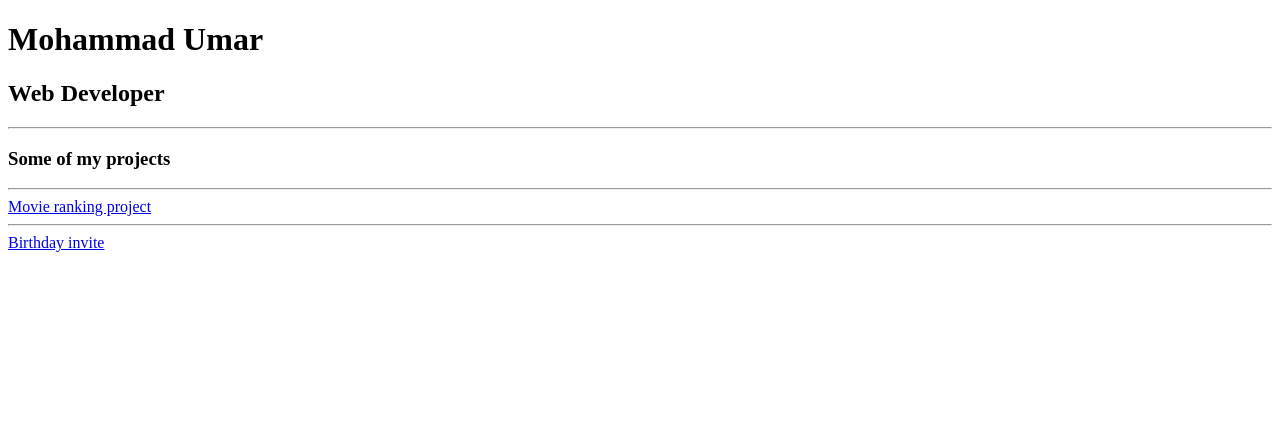
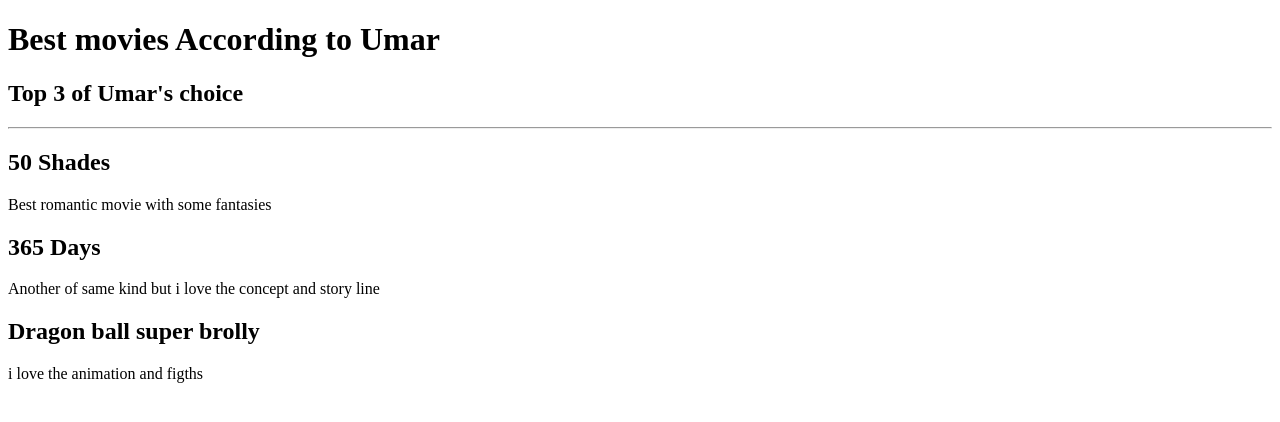
Before and after one commit to Umarx48/html-portfolio, a plain HTML site: page index.html in a window 1280 px wide. Drawn offline with Linux system fonts and the light colour scheme.

Commit message:
Add files via upload

```diff
--- a/index.html
+++ b/index.html
@@ -1,4 +1,4 @@
-<!-- TODO 1: Create the HTML Boilerplate -->
+<!-- Write your code below -->
  <!DOCTYPE html>
  <html lang="en">
  <head>
@@ -7,29 +7,14 @@
     <title>Document</title>
  </head>
  <body>
-    <h1>Mohammad Umar</h1>
-    <h2>Web Developer</h2>
+    <h1>Best movies According to Umar </h1>
+    <h2>Top 3 of Umar's choice</h2>
     <hr/>
-    <h3>Some of my projects</h3>
-    <hr>
-    <a href="../2.4 Movie Ranking Project/index.html">Movie ranking project</a>
-    <img src="../2.4 Movie Ranking Project/goal.png/" alt="" aria-setsize="10px">
-    <hr>
-    <a href="../3.4 Birthday Invite Project/index.html">Birthday invite</a>
-    <img src="../3.4 Birthday Invite Project/goal.png/200" alt="">
+    <h2>50 Shades </h2>
+    <p>Best romantic movie with some fantasies</p>
+    <h2>365 Days</h2>
+    <p>Another of same kind but i love the concept and story line</p>
+    <h2>Dragon ball super brolly</h2>
+    <p>i love the animation and figths </p>
  </body>
  </html>
-
-<!-- TODO 2: Add Your previous projects' HTML into the public folder -->
-
-<!-- TODO 3: Take screenshots of your project previews and add the images to the images folder -->
-
-<!-- TODO 4: Add titles/subtitles etc. -->
-
-<!-- TODO 5: Add a link to the project pages -->
-
-<!-- TODO 6: Add images to show the project previews
-HINT for TODO 6: You can use the height attribute set to 200 to make the image smaller:
-https://developer.mozilla.org/en-US/docs/Web/HTML/Element/img#attr-height -->
-
-<!-- TODO 7: Add the Contact Me and About Me page links -->
```
Lines whose indentation alone changed are shown as unchanged.
